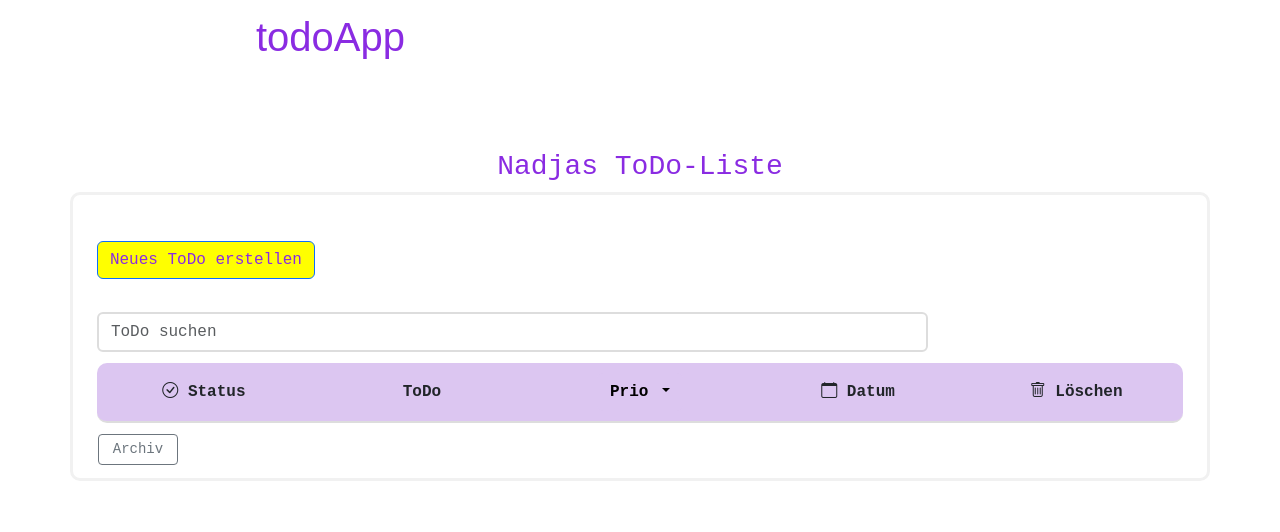
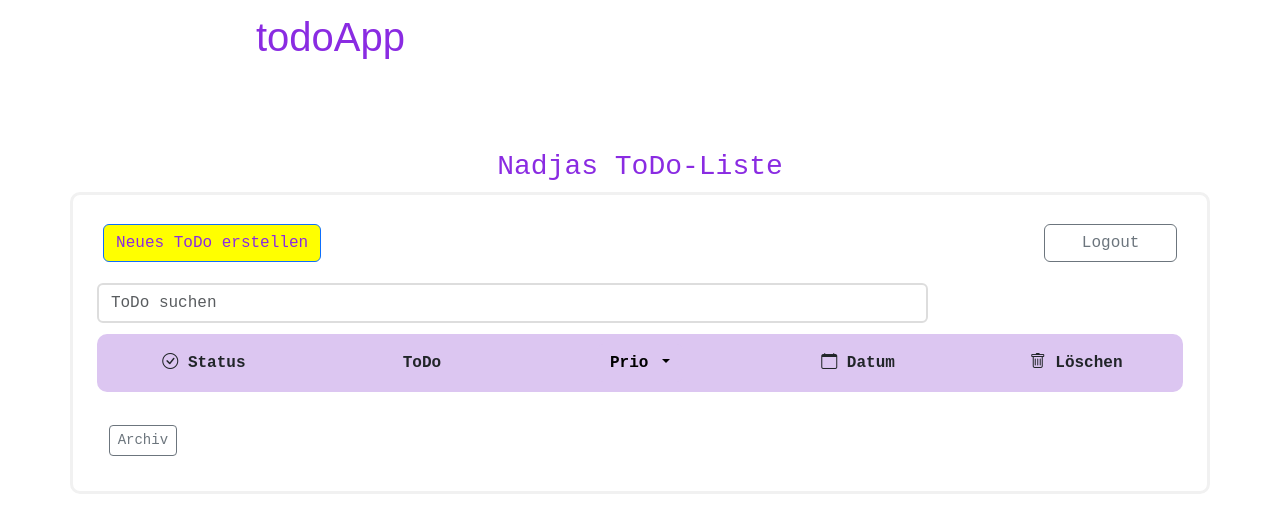
Before and after one commit to magdalenajustyna/toDoList, an Angular app in the folder toDoApp/: page /home in a window 1280 px wide. Shown: the top 532 px of the page. Built offline with nearby package versions, Linux system fonts and the light colour scheme.

Commit message:
LogoutButton, ArchivButton, NeuesToDoButton in Home eingebunden

```diff
--- a/toDoApp/src/app/archivbutton/archivbutton.component.css
+++ b/toDoApp/src/app/archivbutton/archivbutton.component.css
@@ -0,0 +1,11 @@
+button { /* Position nochmal klären, wenn ToDos eingeblendet werden*/
+    margin-top: 2%;
+    margin-bottom: 2%;
+    margin-left: 1%;
+    /* Margin-left weg? */
+}
+
+button:hover {
+    background-color: blueviolet;
+    color: yellow;
+}
--- a/toDoApp/src/app/archivbutton/archivbutton.component.html
+++ b/toDoApp/src/app/archivbutton/archivbutton.component.html
@@ -1,17 +1,11 @@
 <!--
 Position des Archivbuttons klaeren
 Design klaeren
+Größe Button sm oder normal?
 
 (click) Methode hinterlegen, löschen muss bestätigt werden
+
+
 -->
 
-<div class="container-fluid">
-    <div class="row">
-      <div class="col-2">
-
-        <button type="button" class="btn btn-outline-secondary btn-sm w-50">Archiv</button>
-      </div>
-
-
-    </div>
-  </div>
+<button type="button" class="btn btn-outline-secondary btn-sm">Archiv</button>
--- a/toDoApp/src/app/home/home.component.css
+++ b/toDoApp/src/app/home/home.component.css
@@ -4,19 +4,7 @@ h3 {
     margin-top: 7%;
 }
 
-button.add {
-    background-color: yellow;
-    color: blueviolet;
-    margin-top: 3%;
-    margin-bottom: 2%;
-    margin-left: 1%;
-}
-
-button.add:hover {
-    background-color: blueviolet;
-}
-
-.form-check {
+.form-check { /* kann das weg?*/
     margin-left: 20%;
 }
 
@@ -29,7 +17,7 @@ button.add:hover {
 }
 
 
-.header-container {
+.header-container { /* ist jetzt nicht mehr in home component*/
   text-align: center;
   background-color: rgb(220, 198, 241);
   padding: 10px;
@@ -37,7 +25,7 @@ button.add:hover {
   margin: 1%;
 }
 
-.header-item {
+.header-item { /* ist jetzt nicht mehr in home component*/
   text-align: center;
   font-weight: bold;
 }
--- a/toDoApp/src/app/home/home.component.html
+++ b/toDoApp/src/app/home/home.component.html
@@ -3,9 +3,7 @@
  musste das Layout allerdings bei den anderen Komponenten aktualisieren, Achtung mit container Klasse (erzeugt Grid)
  hoffe, das Layout ist für dich auch so noch ok..ist nun etwas breiter :/
 
- FRAGEN: graue Linie unter Tabellenkopf?
-
- kleiner Versatz Login/Registrierung???
+  kleiner Versatz Login/Registrierung???
 
  -->
 
@@ -14,13 +12,30 @@
 <h3>Nadjas ToDo-Liste</h3>
 
 <div class="container home-container">
-  <button type="button" class="btn btn-outline-primary add">
-    Neues ToDo erstellen
-  </button>
+  <!-- diesen Container checken!?!-->
+
+  <div class="container">
+    <div class="row">
+      <div class="col">
+        <app-newtodobutton> </app-newtodobutton>
+      </div>
+
+      <div class="col text-end">
+        <app-logoutbutton></app-logoutbutton>
+      </div>
+    </div>
+  </div>
 
   <app-filter></app-filter>
 
   <app-list></app-list>
 
-  <app-archivbutton></app-archivbutton>
+  <div class="container">
+    <div class="row">
+      <div class="col">
+        <app-archivbutton></app-archivbutton>
+      </div>
+    </div>
+  </div>
+
 </div>
--- a/toDoApp/src/app/home/home.component.ts
+++ b/toDoApp/src/app/home/home.component.ts
@@ -4,10 +4,12 @@ import { RouterLink } from '@angular/router';
 import { HeaderComponent } from '../header/header.component';
 import { ArchivbuttonComponent } from '../archivbutton/archivbutton.component';
 import { ListComponent } from '../list/list.component';
+import { LogoutbuttonComponent } from '../logoutbutton/logoutbutton.component';
+import { NewtodobuttonComponent } from '../newtodobutton/newtodobutton.component';
 
 @Component({
   selector: 'app-home',
-  imports: [FilterComponent, RouterLink, HeaderComponent, ArchivbuttonComponent, ListComponent],
+  imports: [FilterComponent, RouterLink, HeaderComponent, ArchivbuttonComponent, ListComponent, LogoutbuttonComponent, NewtodobuttonComponent],
   templateUrl: './home.component.html',
   styleUrl: './home.component.css'
 })
--- a/toDoApp/src/app/list/list.component.css
+++ b/toDoApp/src/app/list/list.component.css
@@ -2,7 +2,6 @@
   text-align: center;
   background-color: rgb(220, 198, 241);
   padding: 10px;
-  border-bottom: 2px solid #ddd;
   border-radius: 10px;
   margin: 1%;
 }
--- /dev/null
+++ b/toDoApp/src/app/logoutbutton/logoutbutton.component.css
@@ -0,0 +1,10 @@
+button{
+    margin-top: 3%;
+    margin-bottom: 2%;
+    margin-right: 1%; /* Margin-right weg? */
+}
+
+button:hover {
+    background-color: blueviolet;
+    color: yellow;
+}
--- /dev/null
+++ b/toDoApp/src/app/logoutbutton/logoutbutton.component.html
@@ -0,0 +1,3 @@
+<button type="button" class="btn btn-outline-secondary btn w-25">Logout</button>
+
+<!-- Breite des Buttons ok? -->
--- /dev/null
+++ b/toDoApp/src/app/newtodobutton/newtodobutton.component.css
@@ -0,0 +1,12 @@
+button.add {
+    background-color: yellow;
+    color: blueviolet;
+    margin-top: 3%;
+    margin-bottom: 2%;
+    margin-left: 1%; /* diese Margin weg? */
+}
+
+button.add:hover {
+    background-color: blueviolet;
+    color: yellow;
+}
--- /dev/null
+++ b/toDoApp/src/app/newtodobutton/newtodobutton.component.html
@@ -0,0 +1,3 @@
+<button type="button" class="btn btn-outline-primary add">
+  Neues ToDo erstellen
+</button>
```
Also changed, not shown: toDoApp/src/app/logoutbutton/logoutbutton.component.ts (added, +11 -0 lines), toDoApp/src/app/newtodobutton/newtodobutton.component.ts (added, +11 -0 lines), 2 other files (tests, documents, lock files or other folders).
